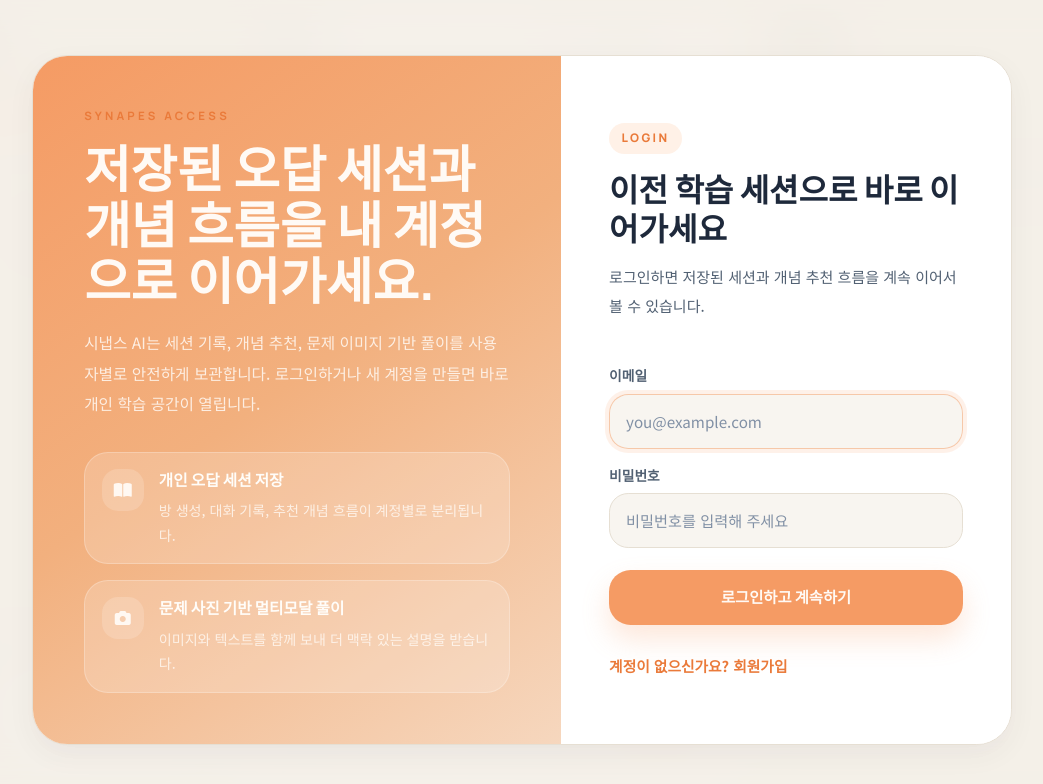
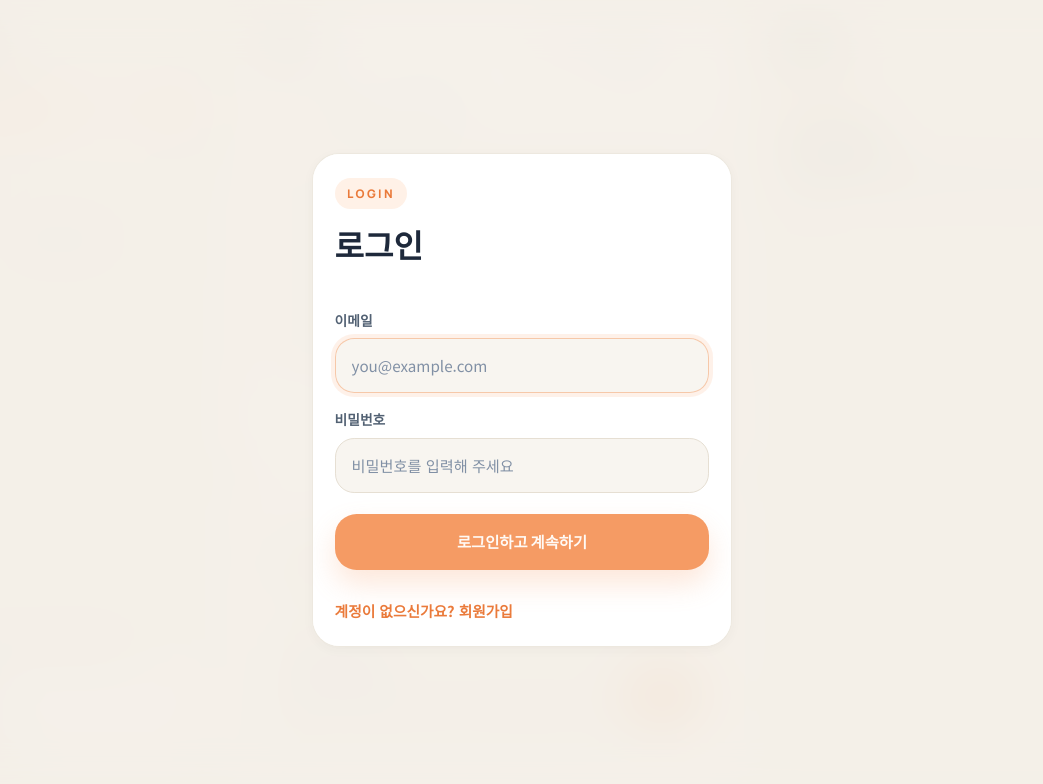
Before and after one commit to stack1245/Synapes-AI, a website: page public/index.html in a window 1280 px wide. Shown: the whole page, without its empty margins (118-1161 px from the left). Drawn offline with nearby package versions, Linux system fonts and the light colour scheme; no server answers; some icons are missing.

Commit message:
fix: 인증 모달 UI 개선 - 불필요한 요소 제거 및 레이아웃 최적화

```diff
--- a/public/app.js
+++ b/public/app.js
@@ -128,7 +128,6 @@
     ui.authForm = document.getElementById("auth-form");
     ui.authModeBadge = document.getElementById("auth-mode-badge");
     ui.authTitle = document.getElementById("auth-title");
-    ui.authSubtitle = document.getElementById("auth-subtitle");
     ui.authEmailInput = document.getElementById("auth-email-input");
     ui.authSendVerificationButton = document.getElementById(
       "auth-send-verification-button",
@@ -710,15 +709,7 @@
     }
 
     if (ui.authTitle) {
-      ui.authTitle.textContent = isSignup
-        ? "처음 시작하는 학습 계정을 만들어 보세요"
-        : "이전 학습 세션으로 바로 이어가세요";
-    }
-
-    if (ui.authSubtitle) {
-      ui.authSubtitle.textContent = isSignup
-        ? "이메일과 닉네임을 등록하면 내 오답 세션과 개념 흐름이 개인 계정에 저장됩니다."
-        : "로그인하면 저장된 세션과 개념 추천 흐름을 계속 이어서 볼 수 있습니다.";
+      ui.authTitle.textContent = isSignup ? "회원가입" : "로그인";
     }
 
     if (ui.authNicknameField) {
--- a/public/index.html
+++ b/public/index.html
@@ -76,55 +76,12 @@
         aria-labelledby="auth-title"
       >
         <div class="auth-modal">
-          <section class="auth-showcase">
-            <div>
-              <p class="panel-kicker auth-kicker">Synapes Access</p>
-              <h2 class="auth-showcase-title">
-                저장된 오답 세션과 개념 흐름을 내 계정으로 이어가세요.
-              </h2>
-              <p class="auth-showcase-copy">
-                시냅스 AI는 세션 기록, 개념 추천, 문제 이미지 기반 풀이를
-                사용자별로 안전하게 보관합니다. 로그인하거나 새 계정을 만들면
-                바로 개인 학습 공간이 열립니다.
-              </p>
-            </div>
-
-            <div class="auth-note-stack">
-              <div class="auth-note-card">
-                <span class="auth-note-icon">
-                  <i class="fa-solid fa-book-open"></i>
-                </span>
-                <div>
-                  <p class="auth-note-title">개인 오답 세션 저장</p>
-                  <p class="auth-note-copy">
-                    방 생성, 대화 기록, 추천 개념 흐름이 계정별로 분리됩니다.
-                  </p>
-                </div>
-              </div>
-              <div class="auth-note-card">
-                <span class="auth-note-icon">
-                  <i class="fa-solid fa-camera"></i>
-                </span>
-                <div>
-                  <p class="auth-note-title">문제 사진 기반 멀티모달 풀이</p>
-                  <p class="auth-note-copy">
-                    이미지와 텍스트를 함께 보내 더 맥락 있는 설명을 받습니다.
-                  </p>
-                </div>
-              </div>
-            </div>
-          </section>
-
           <section class="auth-form-panel">
             <div>
               <span id="auth-mode-badge" class="auth-mode-badge">Login</span>
               <h2 id="auth-title" class="auth-title">
                 이전 학습 세션으로 바로 이어가세요
               </h2>
-              <p id="auth-subtitle" class="auth-subtitle">
-                로그인하면 저장된 세션과 개념 추천 흐름을 계속 이어서 볼 수
-                있습니다.
-              </p>
             </div>
 
             <form id="auth-form" class="auth-form mt-8">
--- a/public/style.css
+++ b/public/style.css
@@ -45,18 +45,9 @@
   --toast-bg: rgba(30, 41, 59, 0.9);
   --toast-text: #ffffff;
   --auth-backdrop: rgba(244, 239, 231, 0.78);
-  --auth-showcase-bg: linear-gradient(
-    145deg,
-    #f59b64 0%,
-    #f2b07e 48%,
-    #f6d7be 100%
-  );
-  --auth-showcase-text: #fffaf5;
   --auth-panel-bg: rgba(255, 255, 255, 0.88);
   --auth-field-bg: rgba(248, 245, 239, 0.92);
   --auth-field-border: #e6dfd3;
-  --auth-note-bg: rgba(255, 255, 255, 0.18);
-  --auth-note-border: rgba(255, 255, 255, 0.24);
 }
 
 html.dark {
@@ -105,18 +96,9 @@ html.dark {
   --toast-bg: rgba(15, 23, 42, 0.94);
   --toast-text: #f8fafc;
   --auth-backdrop: rgba(12, 16, 23, 0.76);
-  --auth-showcase-bg: linear-gradient(
-    155deg,
-    #f4a261 0%,
-    #bd6a37 50%,
-    #5c3d2c 100%
-  );
-  --auth-showcase-text: #fff9f4;
   --auth-panel-bg: rgba(35, 39, 46, 0.92);
   --auth-field-bg: rgba(43, 48, 56, 0.96);
   --auth-field-border: #404754;
-  --auth-note-bg: rgba(255, 255, 255, 0.1);
-  --auth-note-border: rgba(255, 255, 255, 0.12);
 }
 
 /* --- [Reset & Base] --- */
@@ -213,86 +195,13 @@ input,
 }
 
 .auth-modal {
-  display: grid;
-  width: min(100%, 980px);
+  display: block;
+  width: min(100%, 420px);
   overflow: hidden;
-  border: 1px solid var(--panel-border);
-  border-radius: 2.2rem;
+  border: 1px solid var(--panel-border-soft);
+  border-radius: 1.7rem;
   background: var(--panel-bg);
-  box-shadow: var(--surface-shadow);
-  grid-template-columns: minmax(0, 1.08fr) minmax(340px, 0.92fr);
-}
-
-.auth-showcase {
-  display: flex;
-  min-height: 560px;
-  flex-direction: column;
-  justify-content: space-between;
-  gap: 2rem;
-  padding: clamp(2rem, 4vw, 3.25rem);
-  background: var(--auth-showcase-bg);
-  color: var(--auth-showcase-text);
-}
-
-.auth-kicker {
-  color: rgba(255, 250, 245, 0.82);
-}
-
-.auth-showcase-title {
-  margin: 1rem 0 0;
-  font-family: "Manrope", sans-serif;
-  font-size: clamp(2rem, 4vw, 3.15rem);
-  font-weight: 800;
-  line-height: 1.12;
-}
-
-.auth-showcase-copy {
-  max-width: 32rem;
-  margin-top: 1.15rem;
-  color: rgba(255, 250, 245, 0.84);
-  font-size: 0.98rem;
-  line-height: 1.95;
-}
-
-.auth-note-stack {
-  display: grid;
-  gap: 1rem;
-}
-
-.auth-note-card {
-  display: flex;
-  align-items: flex-start;
-  gap: 0.95rem;
-  border: 1px solid var(--auth-note-border);
-  border-radius: 1.5rem;
-  background: var(--auth-note-bg);
-  padding: 1rem 1.05rem;
-}
-
-.auth-note-icon {
-  display: inline-flex;
-  height: 2.6rem;
-  width: 2.6rem;
-  flex-shrink: 0;
-  align-items: center;
-  justify-content: center;
-  border-radius: 1rem;
-  background: rgba(255, 255, 255, 0.16);
-  color: #fff8f2;
-}
-
-.auth-note-title {
-  color: #fffdf9;
-  font-family: "Manrope", sans-serif;
-  font-size: 0.98rem;
-  font-weight: 700;
-}
-
-.auth-note-copy {
-  margin-top: 0.35rem;
-  color: rgba(255, 250, 245, 0.8);
-  font-size: 0.88rem;
-  line-height: 1.75;
+  box-shadow: var(--surface-shadow-soft);
 }
 
 .auth-form-panel {
@@ -300,7 +209,7 @@ input,
   flex-direction: column;
   justify-content: center;
   gap: 0.8rem;
-  padding: clamp(1.8rem, 4vw, 3rem);
+  padding: 1.5rem 1.35rem;
   background: var(--auth-panel-bg);
 }
 
@@ -326,13 +235,6 @@ input,
   font-size: 2rem;
   font-weight: 800;
   line-height: 1.2;
-}
-
-.auth-subtitle {
-  margin-top: 0.95rem;
-  color: var(--text-secondary);
-  font-size: 0.94rem;
-  line-height: 1.9;
 }
 
 .auth-form {
@@ -1172,14 +1074,6 @@ input,
 
 /* --- [Media Queries] --- */
 @media (max-width: 1023px) {
-  .auth-modal {
-    grid-template-columns: 1fr;
-  }
-
-  .auth-showcase {
-    min-height: auto;
-  }
-
   .sidebar-drawer {
     position: fixed;
     left: 0;
@@ -1250,8 +1144,7 @@ input,
     padding: 1.4rem;
   }
 
-  .auth-form-panel,
-  .auth-showcase {
+  .auth-form-panel {
     padding: 1.4rem;
   }
 
@@ -1367,9 +1260,8 @@ input,
   }
 
   .auth-modal {
-    display: flex !important;
-    flex-direction: column !important;
-    width: min(100%, 560px);
+    display: block !important;
+    width: min(100%, 420px);
     margin: 0 auto;
     height: auto !important;
     max-height: none !important;
@@ -1377,15 +1269,6 @@ input,
   }
 
   .auth-form-panel {
-    order: 1;
-  }
-
-  .auth-showcase {
-    order: 2;
-  }
-
-  .auth-form-panel,
-  .auth-showcase {
     height: auto !important;
     min-height: auto !important;
     overflow-y: visible !important;
```
